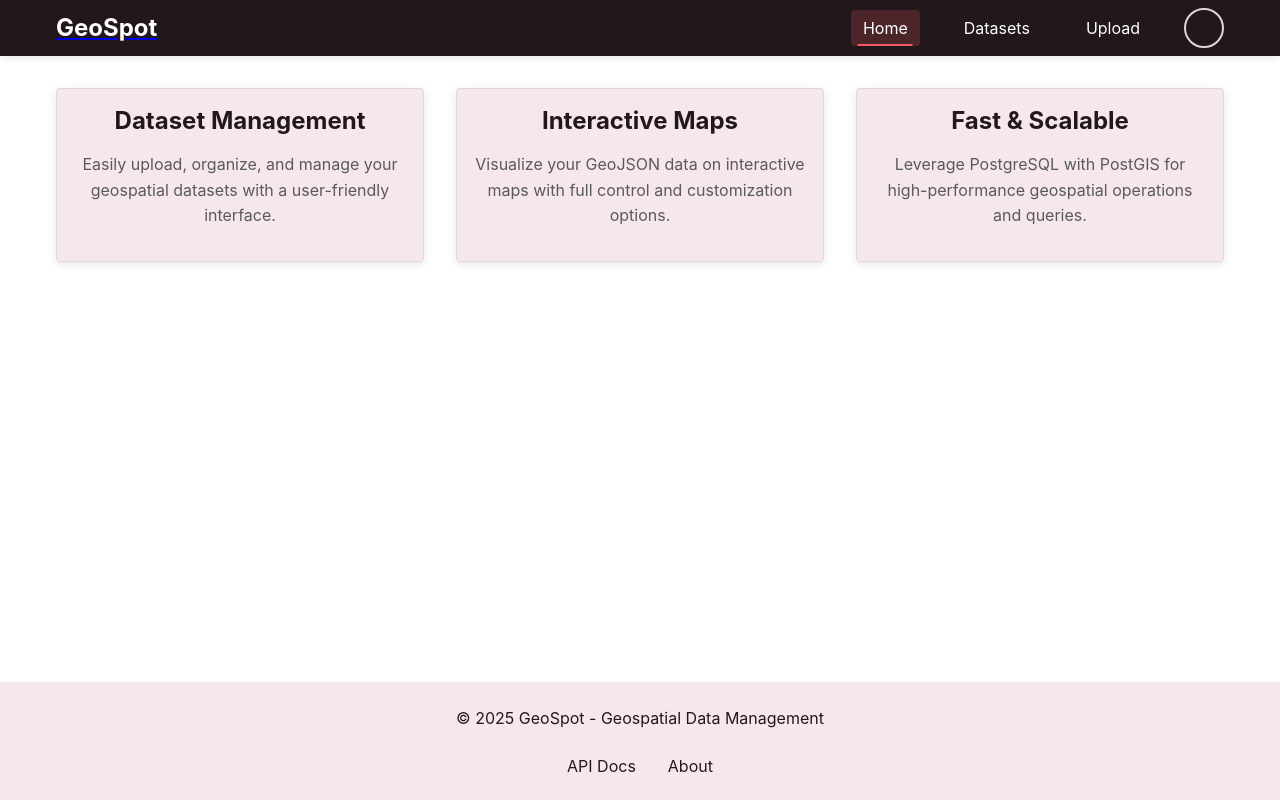
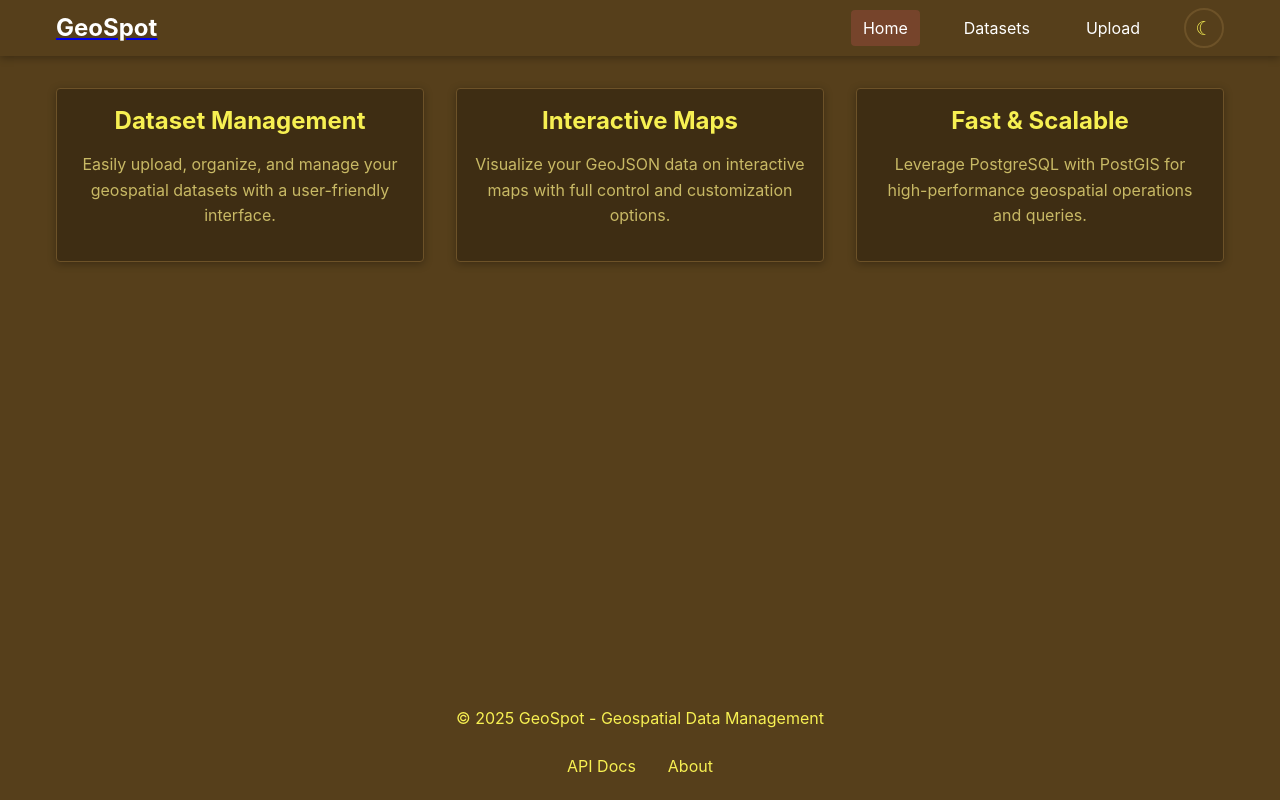
Before and after one commit to Datolla/geospot-react, a React (Create React App) app: page / in a window 1280 px wide. Built offline with nearby package versions, Linux system fonts and the light colour scheme; no server answers; the HTML template or start-up script is replaced by a standard one.

Commit message:
Enhance map visualization with new dark theme and fullscreen functionality

```diff
--- a/src/pages/DatasetDetail.css
+++ b/src/pages/DatasetDetail.css
@@ -41,6 +41,13 @@
   box-shadow: var(--shadow);
   height: 500px;
   width: 100%;
+  border: 1px solid var(--border-color);
+  position: relative;
+}
+
+.map-container .leaflet-container {
+  height: 100%;
+  border-radius: calc(var(--border-radius) - 1px);
 }
 
 .no-data {
@@ -50,6 +57,101 @@
   height: 100%;
   color: var(--text-light);
   font-size: 1.2rem;
+}
+
+/* Improve popup styling with new color scheme */
+.leaflet-popup-content {
+  margin: 10px;
+  color: #000000; /* Dark text for readability */
+}
+
+.leaflet-popup-content b {
+  color: var(--dark-color);
+  display: inline-block;
+  min-width: 80px;
+}
+
+.leaflet-popup-content-wrapper,
+.leaflet-popup-tip {
+  background: var(--icterine); /* Bright yellow background for contrast */
+  box-shadow: var(--shadow);
+  border-radius: calc(var(--border-radius) - 4px);
+  border: 1px solid var(--border-color);
+  color: #000000; /* Dark text for readability */
+}
+
+.leaflet-bar {
+  border-radius: calc(var(--border-radius) - 4px);
+  box-shadow: var(--shadow);
+}
+
+.leaflet-bar a {
+  background-color: var(--card-bg);
+  color: var(--text-color);
+  border-bottom: 1px solid var(--border-color);
+}
+
+.leaflet-bar a:hover {
+  background-color: var(--primary-color);
+  color: white;
+}
+
+.leaflet-bar a:first-child {
+  border-radius: calc(var(--border-radius) - 4px) calc(var(--border-radius) - 4px) 0 0;
+}
+
+.leaflet-bar a:last-child {
+  border-radius: 0 0 calc(var(--border-radius) - 4px) calc(var(--border-radius) - 4px);
+  border-bottom: none;
+}
+
+/* Fullscreen button styles */
+.fullscreen-btn {
+  position: absolute;
+  top: 10px;
+  right: 10px;
+  z-index: 1000;
+  background: var(--card-bg);
+  border: 1px solid var(--border-color);
+  border-radius: calc(var(--border-radius) - 4px);
+  padding: 8px 12px;
+  cursor: pointer;
+  box-shadow: var(--shadow);
+  font-size: 0.9rem;
+  color: var(--text-color);
+  transition: var(--transition);
+}
+
+.fullscreen-btn:hover {
+  background: var(--primary-color);
+  color: white;
+  border-color: var(--primary-color);
+}
+
+/* Fullscreen container styles */
+.map-container.fullscreen {
+  position: fixed;
+  top: 0;
+  left: 0;
+  width: 100vw !important;
+  height: 100vh !important;
+  z-index: 9999;
+  border-radius: 0;
+  margin: 0;
+  box-shadow: none;
+}
+
+.map-container.fullscreen .fullscreen-btn {
+  top: 15px;
+  right: 15px;
+  z-index: 1001; /* Ensure it's above the map controls */
+}
+
+/* Responsive styles */
+@media (max-width: 768px) {
+  .map-container {
+    height: 400px;
+  }
 }
 
 .dataset-metadata {
--- a/src/styles/variables.css
+++ b/src/styles/variables.css
@@ -1,34 +1,34 @@
-/* Global styles for consistent design */
+/* Global styles for consistent design with dark theme */
 :root {
   /* Color palette variables */
-  --bright-pink-crayola: #f45b69;
-  --lavender-blush: #f6e8ea;
-  --licorice: #22181c;
-  --rosewood: #5a0001;
-  --vermilion: #f13030;
+  --icterine: #f7f052;
+  --orange-wheel: #f28123;
+  --syracuse-red-orange: #d34e24;
+  --caf-noir: #563f1b;
+  --myrtle-green: #38726c;
 
-  /* Dark mode variables */
-  --primary-color: var(--bright-pink-crayola);
-  --primary-dark: #d64a59;
-  --secondary-color: var(--vermilion);
-  --secondary-dark: #d92626;
-  --danger-color: var(--rosewood);
-  --danger-dark: #3a0000;
-  --success-color: var(--bright-pink-crayola);
-  --success-dark: #d64a59;
-  --warning-color: var(--vermilion);
-  --warning-dark: #d92626;
-  --dark-color: var(--licorice);
-  --light-color: var(--lavender-blush);
+  /* Dark-themed variables using your color palette */
+  --primary-color: var(--orange-wheel);
+  --primary-dark: #d96f1a;
+  --secondary-color: var(--myrtle-green);
+  --secondary-dark: #2d5c57;
+  --danger-color: var(--syracuse-red-orange);
+  --danger-dark: #b53d18;
+  --success-color: var(--myrtle-green);
+  --success-dark: #2d5c57;
+  --warning-color: var(--icterine);
+  --warning-dark: #e2d43d;
+  --dark-color: var(--icterine); /* Bright text for contrast */
+  --light-color: var(--caf-noir);
   --gray-color: #95a5a6;
-  --text-color: var(--licorice);
-  --text-light: #5a5a5a;
-  --text-lighter: #7f8c8d;
-  --bg-color: #ffffff;
-  --card-bg: var(--lavender-blush);
-  --border-color: #e0d6d8;
-  --shadow: 0 2px 8px rgba(0,0,0,0.1);
-  --shadow-hover: 0 6px 16px rgba(244, 91, 105, 0.2);
+  --text-color: var(--icterine);
+  --text-light: #c8b965;
+  --text-lighter: #a39755;
+  --bg-color: var(--caf-noir); /* Dark background */
+  --card-bg: #3e2d13;
+  --border-color: #6d5228;
+  --shadow: 0 2px 8px rgba(0,0,0,0.3);
+  --shadow-hover: 0 6px 16px rgba(242, 129, 35, 0.3);
   --border-radius: 12px;
   --transition: all 0.4s cubic-bezier(0.25, 0.8, 0.25, 1);
   --transition-fast: all 0.15s ease;
@@ -65,29 +65,29 @@
   --z-tooltip: 1070;
 }
 
-/* Dark mode variables */
+/* Dark mode variables with your new color scheme */
 [data-theme="dark"] {
-  --primary-color: #f45b69;
-  --primary-dark: #d64a59;
-  --secondary-color: #f13030;
-  --secondary-dark: #d92626;
-  --danger-color: #f45b69;
-  --danger-dark: #d64a59;
-  --success-color: #51cf66;
-  --success-dark: #37b24d;
-  --warning-color: #fcc419;
-  --warning-dark: #e6a204;
-  --dark-color: #f8f9fa;
-  --light-color: #212529;
-  --gray-color: #adb5bd;
-  --text-color: #e9ecef;
-  --text-light: #ced4da;
-  --text-lighter: #adb5bd;
-  --bg-color: #121212;
+  --primary-color: #f28123; /* orange-wheel */
+  --primary-dark: #d96f1a;
+  --secondary-color: #38726c; /* myrtle-green */
+  --secondary-dark: #2d5c57;
+  --danger-color: #d34e24; /* syracuse-red-orange */
+  --danger-dark: #b53d18;
+  --success-color: #38726c; /* myrtle-green */
+  --success-dark: #2d5c57;
+  --warning-color: #f7f052; /* icterine */
+  --warning-dark: #e2d43d;
+  --dark-color: #f7f052; /* icterine */
+  --light-color: #563f1b; /* caf-noir */
+  --gray-color: #95a5a6;
+  --text-color: #f7f052; /* icterine */
+  --text-light: #c8b965;
+  --text-lighter: #a39755;
+  --bg-color: #121212; /* traditional dark background */
   --card-bg: #1e1e1e;
   --border-color: #343a40;
   --shadow: 0 2px 8px rgba(0,0,0,0.3);
-  --shadow-hover: 0 8px 24px rgba(244, 91, 105, 0.3);
+  --shadow-hover: 0 8px 24px rgba(242, 129, 35, 0.3);
 }
 
 /* Consistent button styles */
```
Also changed, not shown: package.json (+4 -4 lines), src/pages/DatasetDetail.js (+134 -8 lines), 1 other file (tests, documents, lock files or other folders).
